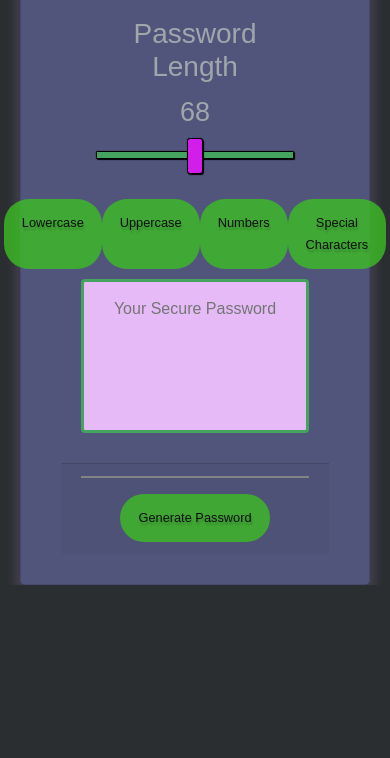
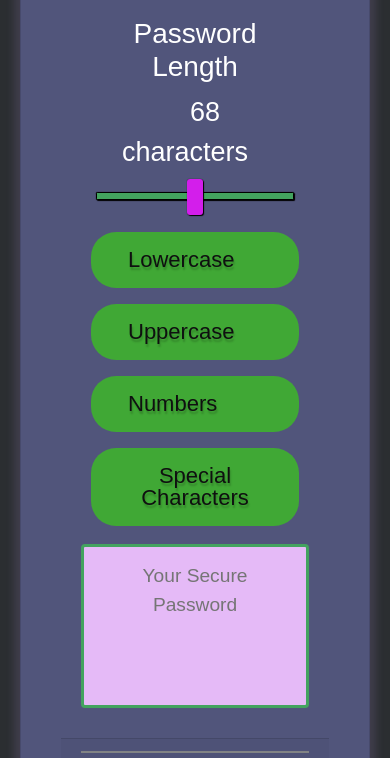
Before and after one commit to CobyPear/JavaScriptPasswordGenerator, a plain HTML site: page index.html in a window 390 px wide. Shown: the part 300-1058 px from the top of the page. Before the commit the page ends 885 px from the top, so only its background shows below. Drawn offline with nearby package versions, Linux system fonts and the light colour scheme.

Commit message:
accessibility and slider now works on mobile

```diff
--- a/script.js
+++ b/script.js
@@ -6,7 +6,8 @@ const slider = document.querySelector("#slider");
 const toggleBtn = document.querySelectorAll(".toggleBtn");
 const generatedPassword = document.querySelector("#password")
 // set initial value of slider value to default
-sliderRender.textContent = slider.value;
+sliderRender.textContent = slider.value + " characters";
+console.log(slider.value)
 
 const chars = {
   lowercase: false,
@@ -112,6 +113,9 @@ function writePassword() {
 slider.addEventListener("mousemove", (e) => {
   sliderRender.textContent = slider.value + " characters";
 })
+slider.addEventListener("touchmove", (e) => {
+  sliderRender.textContent = slider.value + " characters";
+})
 
 // on click, toggle the appropriate property in chars
 for (const button of toggleBtn) {
--- a/style.css
+++ b/style.css
@@ -27,7 +27,7 @@ header {
   text-align: center;
   padding: 20px;
   padding-top: 0px;
-  color: hsl(206, 8%, 65%);
+  color: #ffffff;
 }
 
 .card {
@@ -35,7 +35,7 @@ header {
   border-radius: 5px;
   border-width: 1px;
   box-shadow: rgba(185, 153, 238, 0.15) 0px 2px 8px 6px;
-  color: hsl(206, 8%, 65%);
+  color: #ffffff;
   font-size: 18px;
   margin: 0 auto;
   max-width: 800px;
@@ -153,7 +153,7 @@ button[disabled] {
 #toast {
   display: none;
   font-size: 1.3em;
-  color: #38bb5f;
+  color: #ffffff;
 }
 
 input[type=range] {
@@ -178,7 +178,7 @@ input[type=range]::-ms-track {
 /* Special styling for WebKit/Blink */
 input[type=range]::-webkit-slider-thumb {
   -webkit-appearance: none;
-  border: 1px solid #000000;
+  border: 1px solid #0000;
   height: 36px;
   width: 16px;
   border-radius: 3px;
@@ -262,21 +262,10 @@ input[type=range]:focus::-ms-fill-upper {
   background: #367ebd;
 }
 
+@media (max-width:810px) {
 
-@media (max-width: 690px) {
-  .btn {
-    font-size: 1rem;
-    margin: 16px 0px 0px 0px;
-    padding: 10px 15px;
-  }
-
-  #password {
-    font-size: 1rem;
+  .buttonWrapper {
+    display: flex;
+    flex-flow: column nowrap;
   }
 }
-
-@media (max-width: 500px) {
-  .btn {
-    font-size: 0.8rem;
-  }
-}
```
